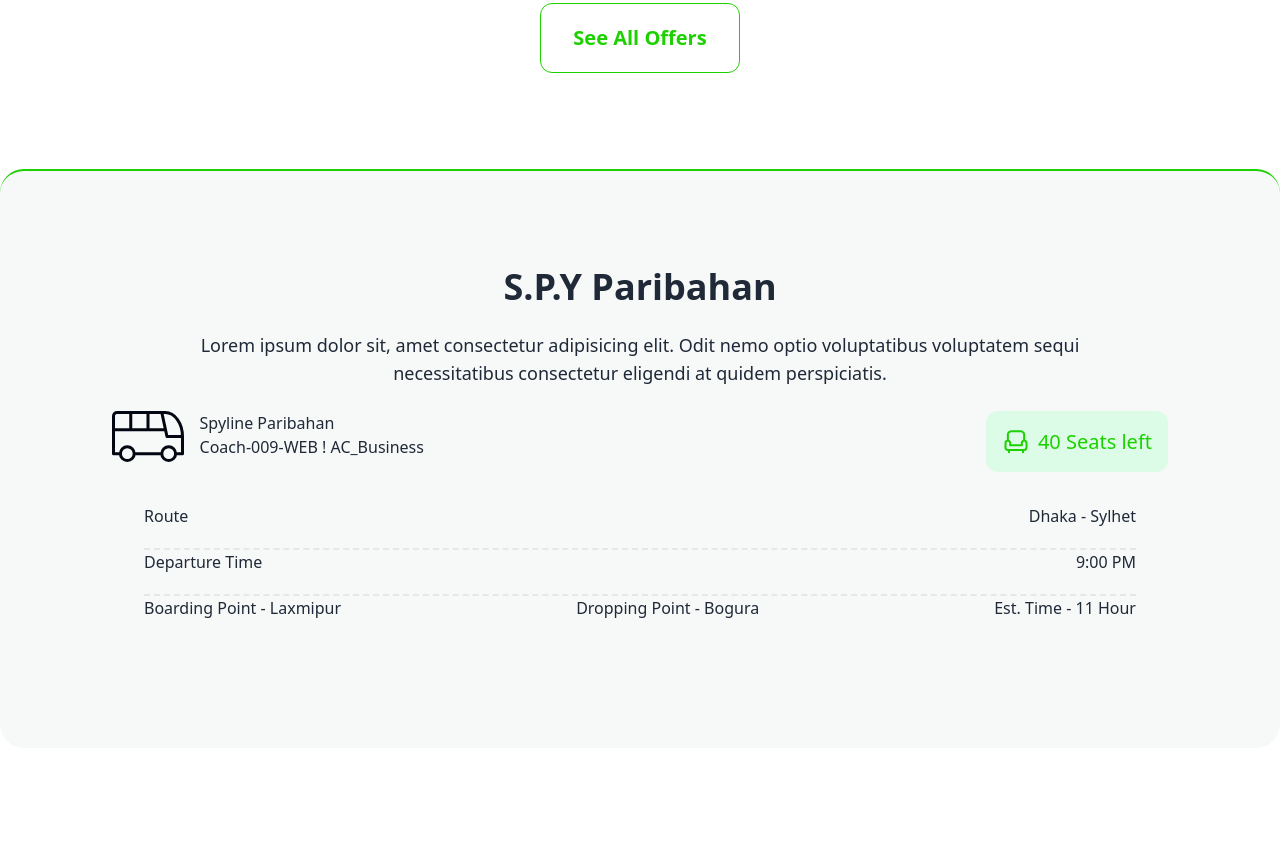
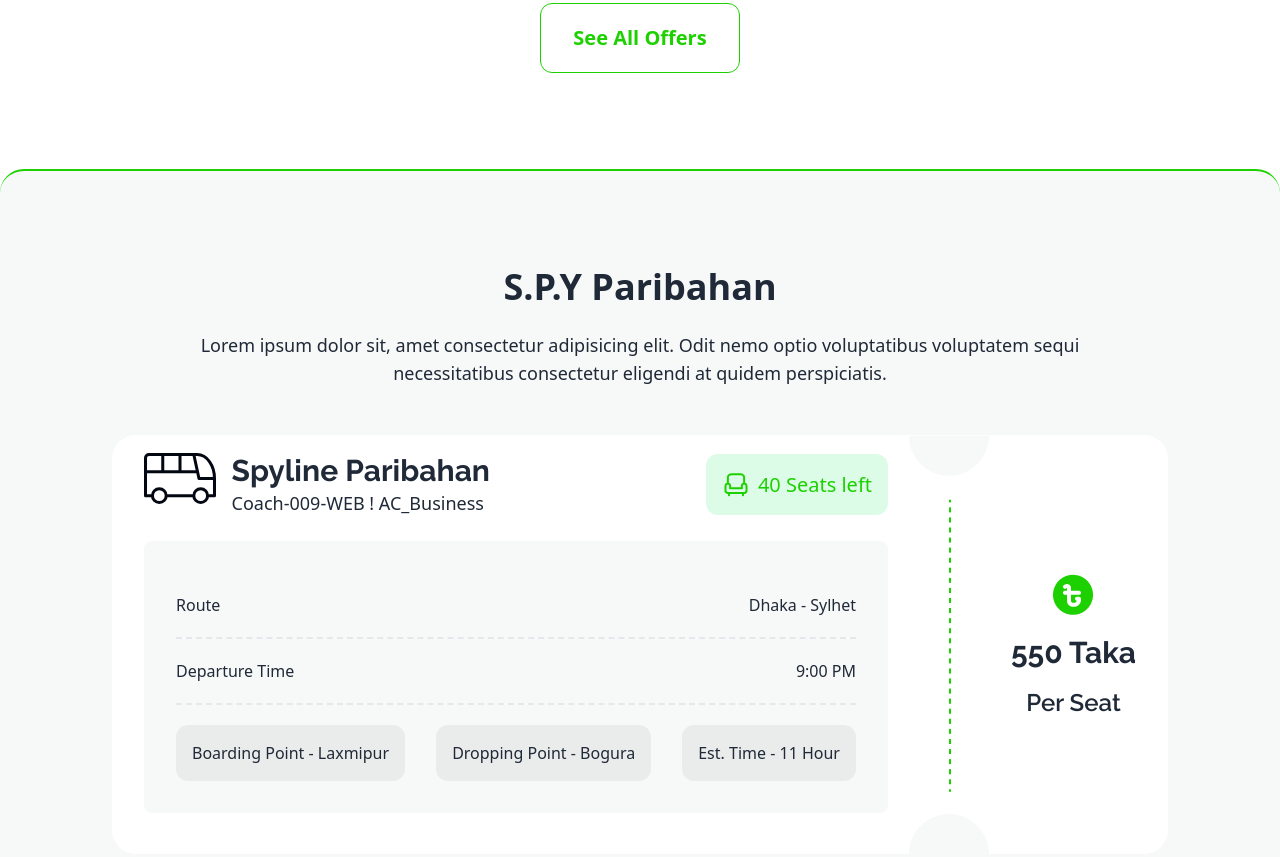
Before and after one commit to Shuvankor-Hazra/assignment--5, a plain HTML site: page index.html in a window 1280 px wide. Shown: the part 1498-2355 px from the top of the page. Before the commit the page ends 2246 px from the top, so only its background shows below. Drawn offline with nearby package versions, Linux system fonts and the light colour scheme.

Commit message:
ticket-top area added

```diff
--- a/index.html
+++ b/index.html
@@ -57,7 +57,9 @@
               <li><a>Search</a></li>
             </ul>
           </div>
-          <a class="font-raleway text-xl lg:text-2xl font-extrabold">SPY-Ticket</a>
+          <a class="font-raleway text-xl lg:text-2xl font-extrabold"
+            >SPY-Ticket</a
+          >
         </div>
         <div class="navbar-center hidden lg:flex">
           <ul class="menu menu-horizontal px-1">
@@ -68,7 +70,10 @@
           </ul>
         </div>
         <div class="navbar-end">
-          <a class="flex gap-x-2 px-5 lg:px-8 py-2 lg:py-5 lg:text-xl font-bold border rounded-xl border-[#1DD100] bg-green-100 text-[#1DD100] ">Bus <img src="images/bus-icon.png" alt=""></a>
+          <a
+            class="flex gap-x-2 px-5 lg:px-8 py-2 lg:py-5 lg:text-xl font-bold border rounded-xl border-[#1DD100] bg-green-100 text-[#1DD100]"
+            >Bus <img src="images/bus-icon.png" alt=""
+          /></a>
         </div>
       </div>
       <!-- banner -->
@@ -88,7 +93,7 @@
                   >SPY Paribahan</span
                 >
               </h1>
-              <p class="text-base lg:text-lg ">
+              <p class="text-base lg:text-lg">
                 Yes, you can run unit tests and view the results directly within
                 the app. <br />
                 The integrated testing features allow for a streamlined.
@@ -218,48 +223,70 @@
       </section>
       <!-- Ticket section -->
       <section
-        class="px-3 lg:px-28 py-6 lg:py-24 bg-[#F7F8F8] border-t-2 border-[#1DD100] rounded-3xl"
+        class="px-0 lg:px-28 py-6 lg:py-24 bg-[#F7F8F8] border-t-2 border-[#1DD100] rounded-t-3xl"
       >
         <div class="lg:max-w-[1170px] mx-auto px-3 lg:px-0">
           <div class="text-center">
             <h2 class="text-xl lg:text-4xl font-bold leading-10">
               S.P.Y Paribahan
             </h2>
-            <p class="py-3 lg:py-6 text-sm lg:text-lg">
+            <p class="pt-3 lg:pt-6 pb-3 lg:pb-12 text-sm lg:text-lg">
               Lorem ipsum dolor sit, amet consectetur adipisicing elit. Odit
               nemo optio voluptatibus voluptatem sequi <br />
               necessitatibus consectetur eligendi at quidem perspiciatis.
             </p>
           </div>
-          <div class="flex justify-between">
-            <div class="flex space-x-4">
+          <div class="py-5 lg:py-0 px-0 lg:px-8 flex flex-col lg:flex-row items-center justify-between bg-white rounded-3xl">
+            <div class="w-full lg:w-3/4">
+              <div class="flex items-center justify-center lg:justify-between">
+                <div class="flex flex-col lg:flex-row lg:space-x-4">
                   <div>
-                <img src="images/bus-logo.svg" alt="">
+                    <img src="images/bus-logo.svg" alt="" />
                   </div>
                   <div>
-                <h2>Spyline Paribahan</h2>
-                <p>Coach-009-WEB ! AC_Business</p>
+                    <h2
+                      class="text-lg lg:text-3xl font-bold leading-9 font-raleway"
+                    >
+                      Spyline Paribahan
+                    </h2>
+                    <p class="text-base lg:text-lg font-family">
+                      Coach-009-WEB ! AC_Business
+                    </p>
                   </div>
                 </div>
-            <div class="p-2 lg:p-4 flex items-center justify-center space-x-2 bg-green-100 rounded-xl text-[#1DD100]">
-                <img src="images/seat-green.png" alt="">
+                <button
+                  class="p-2 lg:p-4 flex items-center justify-center space-x-2 bg-green-100 rounded-xl text-[#1DD100]"
+                >
+                  <img src="images/seat-green.png" alt="" />
                   <p class="text-sm lg:text-xl">40 Seats left</p>
+                </button>
+              </div>
+              <div
+                class="bg-[#F7F8F8] p-8 my-6 rounded-lg"
+              >
+                <div class="flex justify-between border-b-2 border-dashed py-5">
+                  <h4>Route</h4>
+                  <h3>Dhaka - Sylhet</h3>
+                </div>
+                <div class="flex justify-between border-b-2 border-dashed py-5">
+                  <h4>Departure Time</h4>
+                  <h3>9:00 PM</h3>
+                </div>
+                <div class="flex flex-col lg:flex-row justify-between pt-5 text-center gap-5">
+                  <span class="bg-[#0307120D] p-4 rounded-xl">Boarding Point - Laxmipur</span>
+                  <span class="bg-[#0307120D] p-4 rounded-xl">Dropping Point - Bogura</span>
+                  <span class="bg-[#0307120D] p-4 rounded-xl">Est. Time - 11 Hour</span>
                 </div>
               </div>
             </div>
-        <div class="bg-transparent divide-y-2 divide-dashed space-y-5 p-8 rounded-lg">
-          <div class="flex justify-between">
-              <h4>Route</h4>
-              <h3>Dhaka - Sylhet</h3>
+            <img class="hidden lg:flex" src="images/info-devider.png" alt="" />
+            <div
+              class="space-y-4 flex flex-col items-center justify-center font-raleway"
+            >
+              <img src="images/fare.png" alt="" />
+              <h2 class="text-3xl font-bold">550 Taka</h2>
+              <p class="text-2xl font-semibold">Per Seat</p>
             </div>
-          <div class="flex justify-between">
-              <h4>Departure Time</h4>
-              <h3>9:00 PM</h3>
-          </div>
-          <div class="flex justify-between">
-            <span class="bg-[#F7F8F8]">Boarding Point - Laxmipur</span>
-            <span>Dropping Point - Bogura</span>
-            <span>Est. Time - 11 Hour</span>
           </div>
         </div>
       </section>
```
Lines whose indentation alone changed are shown as unchanged.
